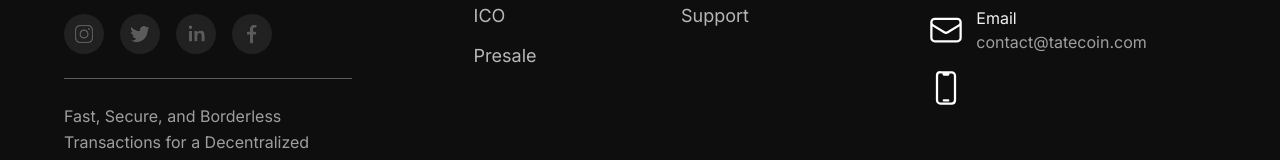
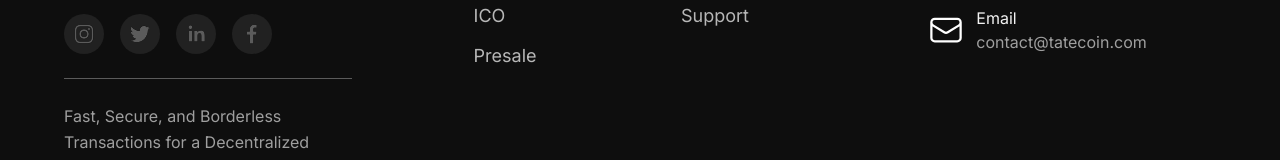
Before and after one commit to TheTateCoini/tatecoin, a Next.js app: page / in a window 1280 px wide. Shown: the part 7105-7265 px from the top of the page. Built offline with nearby package versions, Linux system fonts and the light colour scheme.

Commit message:
footer edit

```diff
--- a/app/_components/basic/footer.tsx
+++ b/app/_components/basic/footer.tsx
@@ -74,22 +74,6 @@ export default function Footer() {
                 <p className="opacity-60">contact@tatecoin.com</p>
               </div>
             </div>
-            <div className="flex items-center justify-start space-x-3">
-              <svg
-                xmlns="http://www.w3.org/2000/svg"
-                fill="none"
-                viewBox="0 0 24 24"
-                strokeWidth={1.5}
-                stroke="currentColor"
-                className="w-9 h-9"
-              >
-                <path
-                  strokeLinecap="round"
-                  strokeLinejoin="round"
-                  d="M10.5 1.5H8.25A2.25 2.25 0 006 3.60v16.5a2.25 2.25 0 002.25 2.25h7.5A2.25 2.25 0 0018 20.25V3.75a2.25 2.25 0 00-2.25-2.25H13.5m-3 0V3h3V1.5m-3 0h3m-3 18.75h3"
-                />
-              </svg>
-            </div>
           </div>
         </div>
       </div>
```
